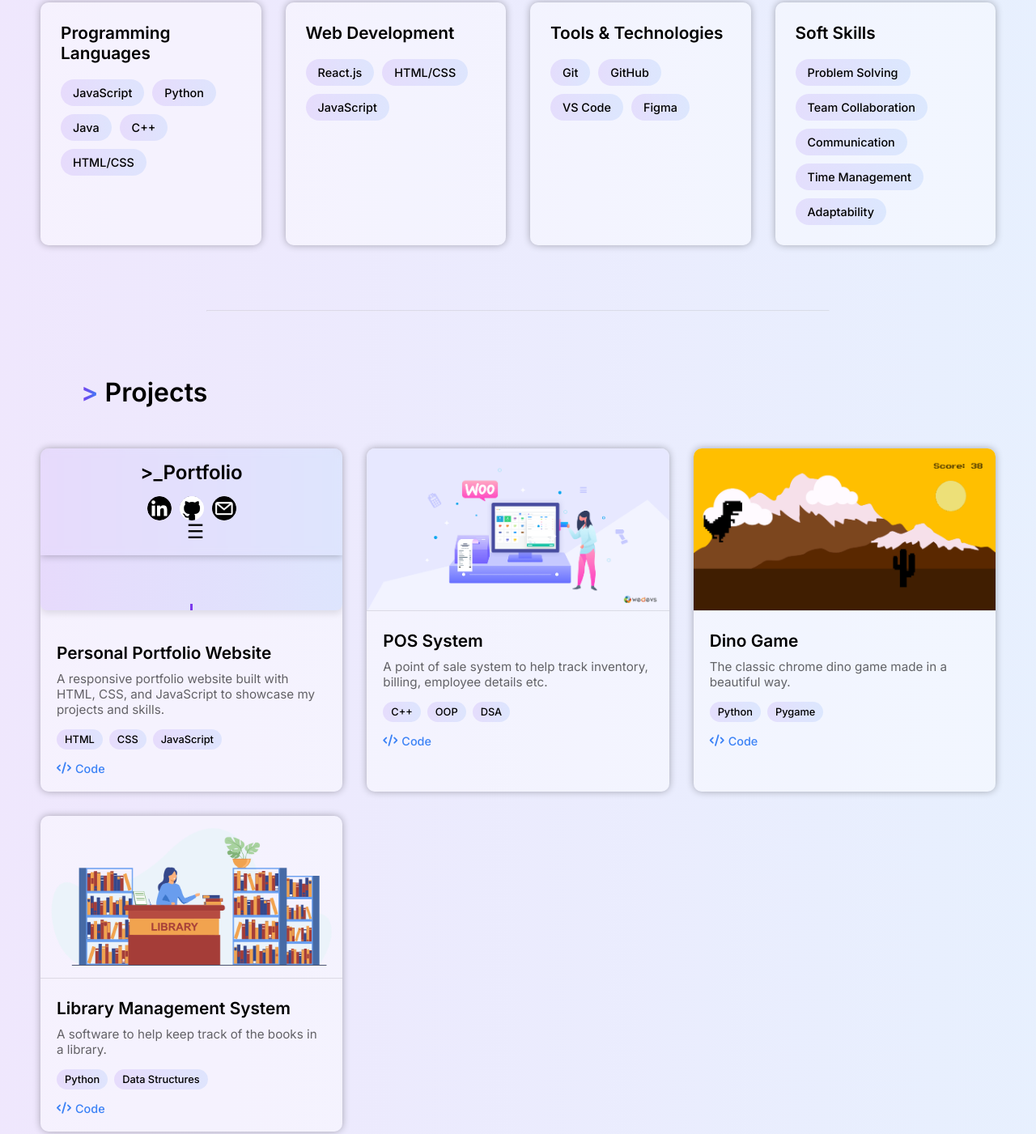
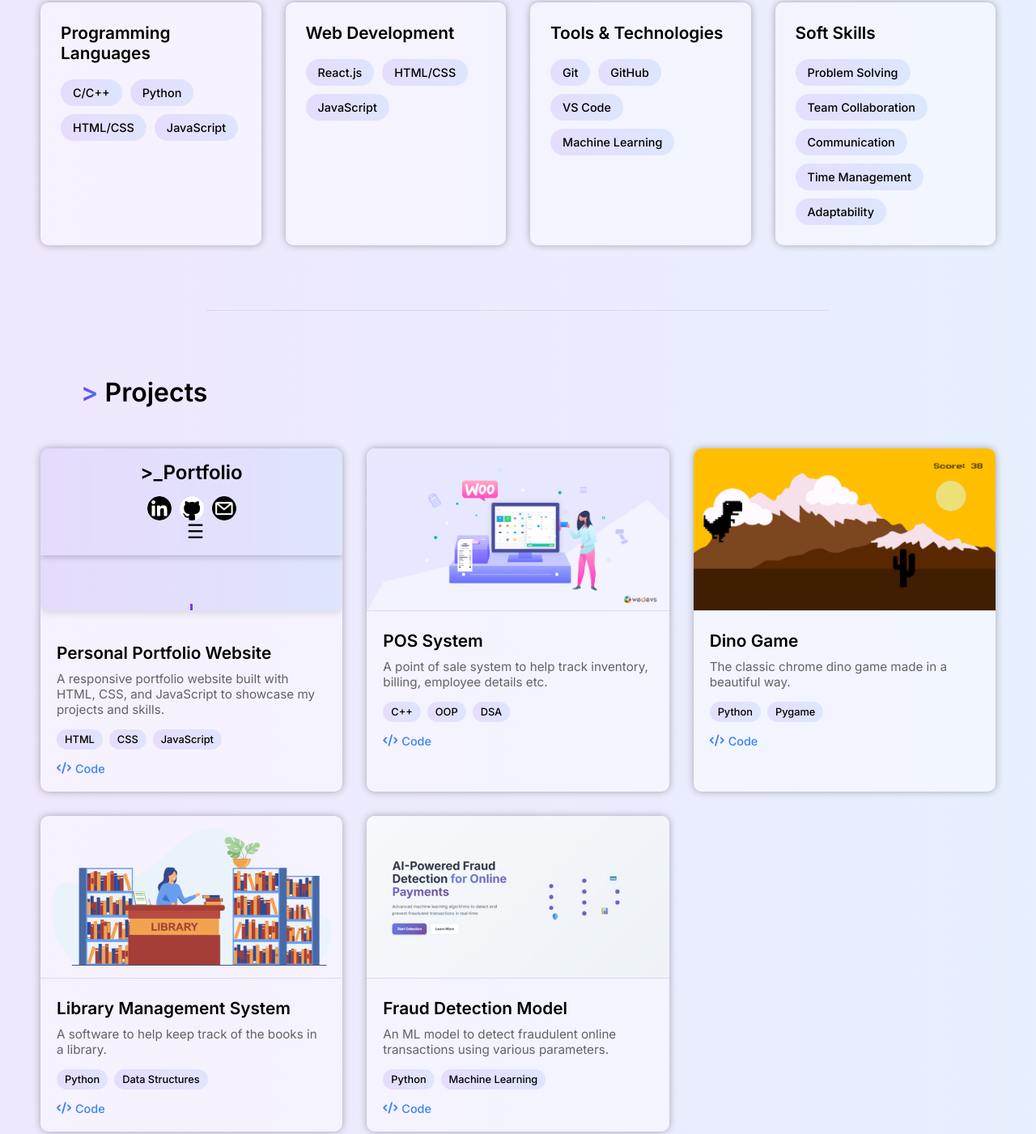
Before and after one commit to GargRakshit/portfolio, a plain HTML site: page index.html in a window 1280 px wide. Shown: the part 1330-2731 px from the top of the page at 81% size. Drawn offline with Linux system fonts and the light colour scheme.

Commit message:
ML project added

```diff
--- a/index.html
+++ b/index.html
@@ -52,11 +52,11 @@
             <div class="about_content">
                 <p class="about_desc">
                     I'm a Computer Science student with a passion for software development and problem-solving.
-                    My journey in tech began when I built my first website at 12 using HTML and CSS, and I've been hooked ever since.
+                    My journey in tech began when I built my first website at age 12 using HTML and CSS, and I've been hooked ever since.
                 </p>
                 <p class="about_desc gradient_text">
                     Currently pursuing my degree in Computer Science, I focus on web development, and data structures & algorithms.
-                    I enjoy about learning and trying new things out.
+                    I enjoy learning about and trying new things out.
                 </p>
                 <p class="about_desc">
                     When I am not coding, you can find me listening or jamming to music, watching anime, or
@@ -82,11 +82,10 @@
             <div class="skill_category">
                 <div class="category_title">Programming Languages</div>
                 <div class="skill_list">
+                    <div class="skill_item">C/C++</div>
+                    <div class="skill_item">Python</div>
+                    <div class="skill_item">HTML/CSS</div>
                     <div class="skill_item">JavaScript</div>
-                    <div class="skill_item">Python</div>
-                    <div class="skill_item">Java</div>
-                    <div class="skill_item">C++</div>
-                    <div class="skill_item">HTML/CSS</div>
                 </div>
             </div>
 
@@ -105,7 +104,7 @@
                     <div class="skill_item">Git</div>
                     <div class="skill_item">GitHub</div>
                     <div class="skill_item">VS Code</div>
-                    <div class="skill_item">Figma</div>
+                    <div class="skill_item">Machine Learning</div>
                 </div>
             </div>
 
@@ -185,6 +184,21 @@
                     <div class="project_tech">
                         <span class="tech_tag">Python</span>
                         <span class="tech_tag">Data Structures</span>
+                    </div>
+                    <div class="project_links">
+                        <a href="https://github.com/GargRakshit/Library-Management-System" class="project_link"><i class="fas fa-code"></i> Code</a>
+                    </div>
+                </div>
+            </div>
+
+            <div class="project_card">
+                <img src="/images/fraud.jpg" class="project_img" alt="Project 3">
+                <div class="project_content">
+                    <h3 class="project_title">Fraud Detection Model</h3>
+                    <p class="project_desc">An ML model to detect fraudulent online transactions using various parameters.</p>
+                    <div class="project_tech">
+                        <span class="tech_tag">Python</span>
+                        <span class="tech_tag">Machine Learning</span>
                     </div>
                     <div class="project_links">
                         <a href="https://github.com/GargRakshit/Library-Management-System" class="project_link"><i class="fas fa-code"></i> Code</a>
```
Also changed, not shown: images/day.png (deleted), images/fraud.jpg (added), images/night.png (deleted).
